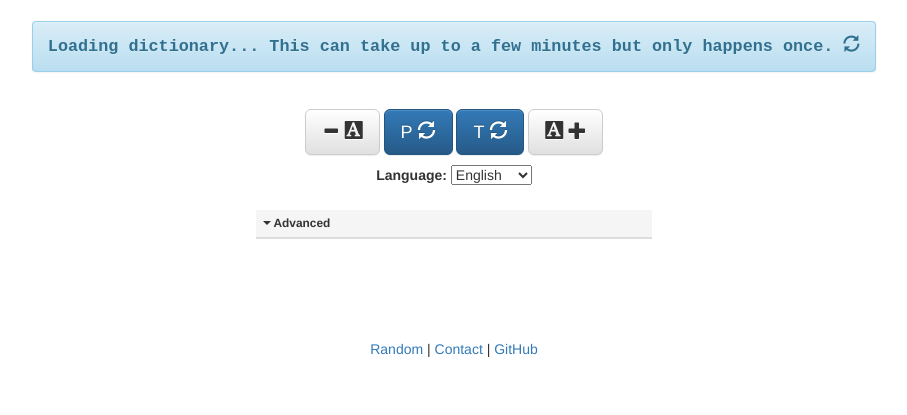
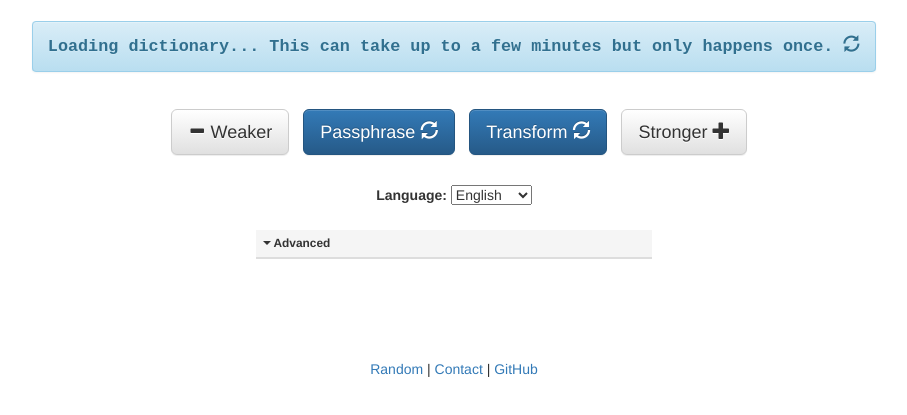
Before and after one commit to kravietz/passphrase.today, a plain HTML site: page index.html in a window 1280 px wide. Shown: the part 85-500 px from the top of the page, without its empty margins (186-1093 px from the left). Drawn offline with nearby package versions, Linux system fonts and the light colour scheme; a script that the page names is missing.

Commit message:
increase spacing between elements

```diff
--- a/index.html
+++ b/index.html
@@ -68,24 +68,22 @@
     <div class="row">
         <div class="col-md-12 text-center" id="buttons">
             <button type="button" class="btn btn-default btn-lg" id="less-entropy-element" title="Less words">
-                <span class="glyphicon glyphicon-minus" aria-hidden="true"></span>
-                <span class="glyphicon glyphicon-text-background" aria-hidden="true"></span>
+                <span class="glyphicon glyphicon-minus" aria-hidden="true"></span>&nbsp;Weaker
             </button>
             <button type="button" class="btn btn-primary btn-lg" id="new-pass-element" title="Output new passphrase">
-                P&nbsp;<span class="glyphicon glyphicon-refresh" aria-hidden="true"></span>
+                Passphrase&nbsp;<span class="glyphicon glyphicon-refresh" aria-hidden="true"></span>
             </button>
             <button type="button" class="btn btn-primary btn-lg" id="new-trans-element" title="Output new mutation of this passphrase">
-                T&nbsp;<span class="glyphicon glyphicon-refresh" aria-hidden="true"></span>
+                Transform&nbsp;<span class="glyphicon glyphicon-refresh" aria-hidden="true"></span>
             </button>
             <button type="button" class="btn btn-default btn-lg" id="more-entropy-element" title="More words">
-                <span class="glyphicon glyphicon-text-background" aria-hidden="true"></span>
-                <span class="glyphicon glyphicon-plus" aria-hidden="true"></span>
+                Stronger&nbsp;<span class="glyphicon glyphicon-plus" aria-hidden="true"></span>
             </button>
         </div>
     </div>
 
     <div class="row">
-        <div class="col-md-12 text-center">
+        <div class="col-md-12 text-center" id="language-selection">
             <label for="lang">
                 Language:
             </label>
--- a/styles.css
+++ b/styles.css
@@ -17,6 +17,14 @@ html {
 
 #advanced-tab {
     padding-top: 20px;
+}
+
+#language-selection {
+    padding-top: 20px;
+}
+
+#buttons > button {
+    margin-left: 10px;
 }
 
 #footer {
```
